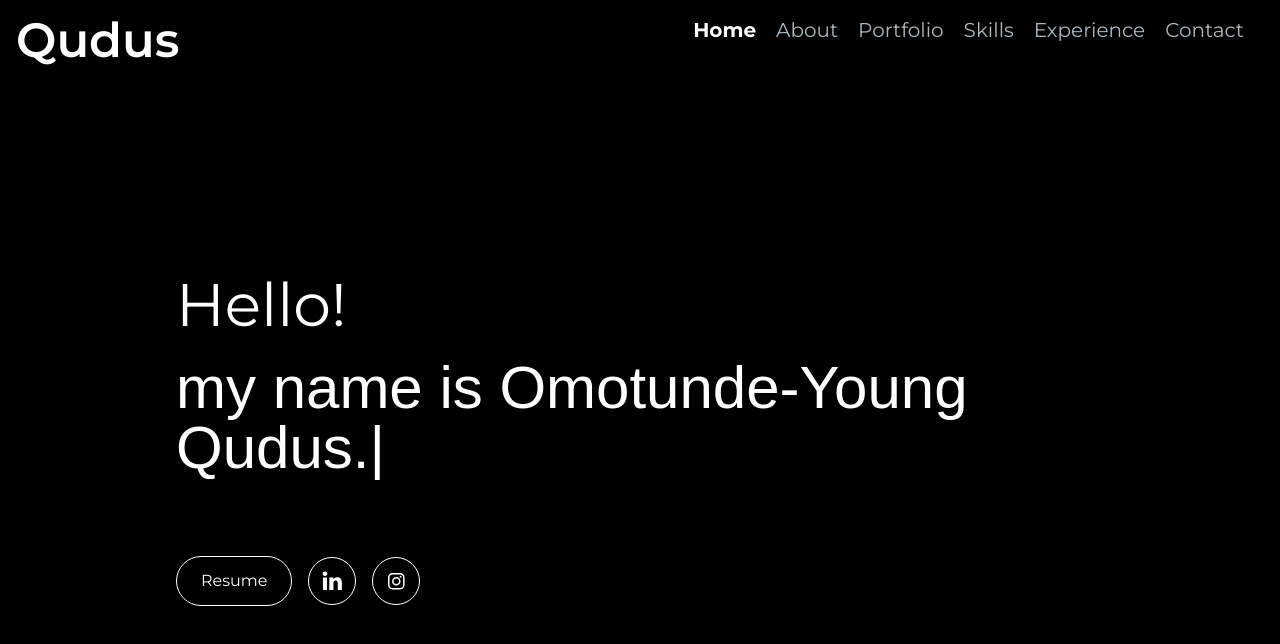
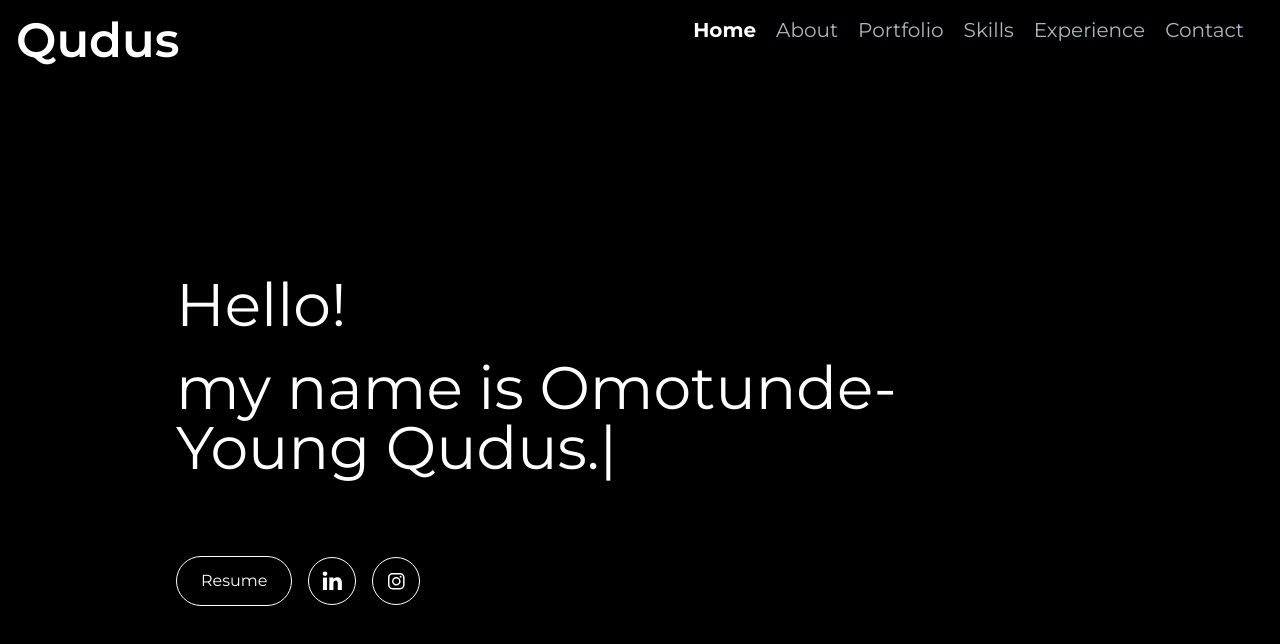
Before and after one commit to OluwafisayoIbrahim/QudusYoung, a Next.js app: page / in a window 1280 px wide. Shown: the top 644 px of the page. Built offline with nearby package versions, Linux system fonts and the light colour scheme.

Commit message:
Add files via upload

```diff
--- a/src/app/assets/Typewriter.js
+++ b/src/app/assets/Typewriter.js
@@ -25,7 +25,6 @@ const Typewriter = () => {
           whiteSpace: 'pre-line',
           minHeight: '2.5em',
           width: '100%',
-          fontFamily: '"--font-montserrat", sans-serif',
           marginTop: "7px",
         }}
       />
```
